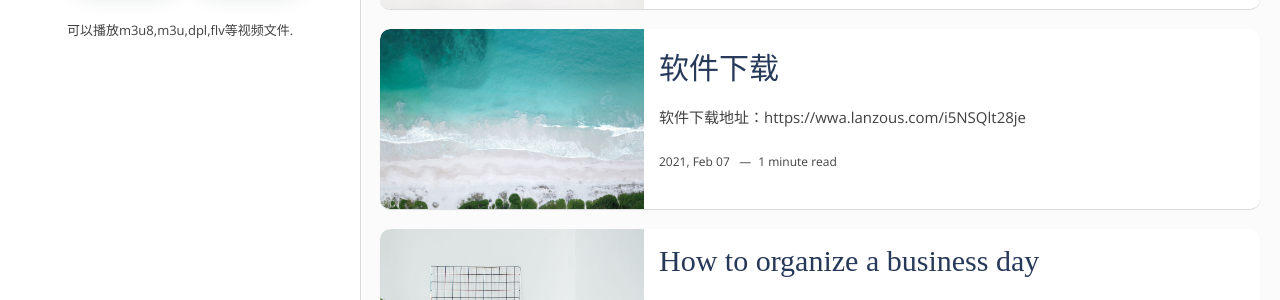
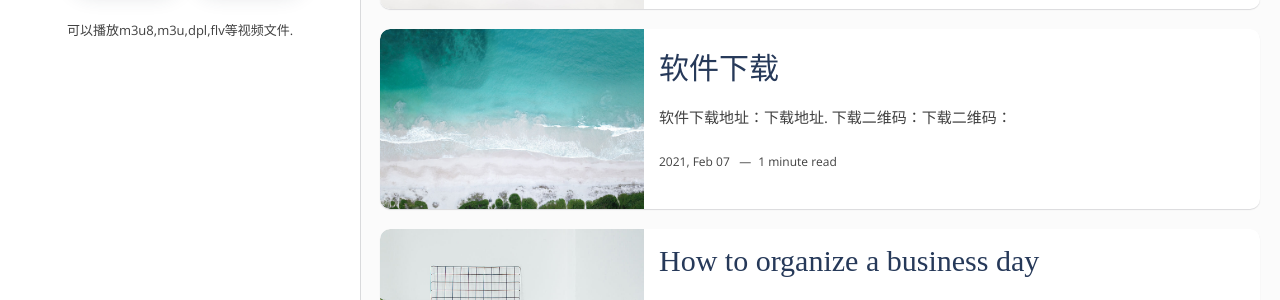
Before and after one commit to usa20201103/usa20201103.github.io, a Jekyll site: the page built from index.html, in a window 1280 px wide and 900 px high. Shown: the part 288-588 px from the top of the window. Built offline with Jekyll 4.4.1, drawn with Linux system fonts in a browser that asks for light colours; some web fonts are replaced; the list of posts is cut into pages by our own code.

Commit message:
Update 2018-02-07-where-I-rest-after-work.markdown

```diff
--- a/_posts/2018-02-07-where-I-rest-after-work.markdown
+++ b/_posts/2018-02-07-where-I-rest-after-work.markdown
@@ -6,6 +6,6 @@
 tags: [地址, 下载]
 categories: rest
 ---
-软件下载地址：https://wwa.lanzous.com/i5NSQlt28je
+软件下载地址：[下载地址](https://wwa.lanzous.com/i5NSQlt28je).
 
-![下载二维码：](../images/download%20.png)
+下载二维码：[下载二维码：](../images/download%20.png)
```
